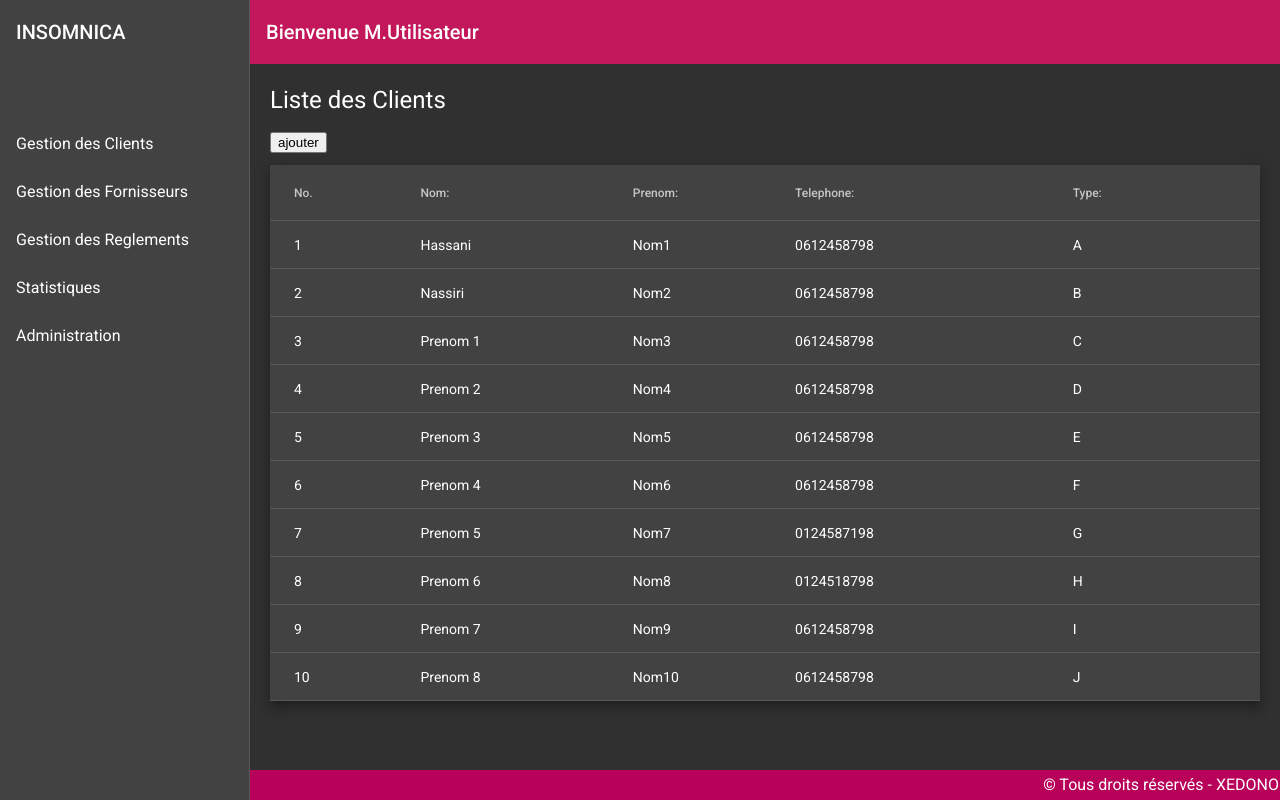
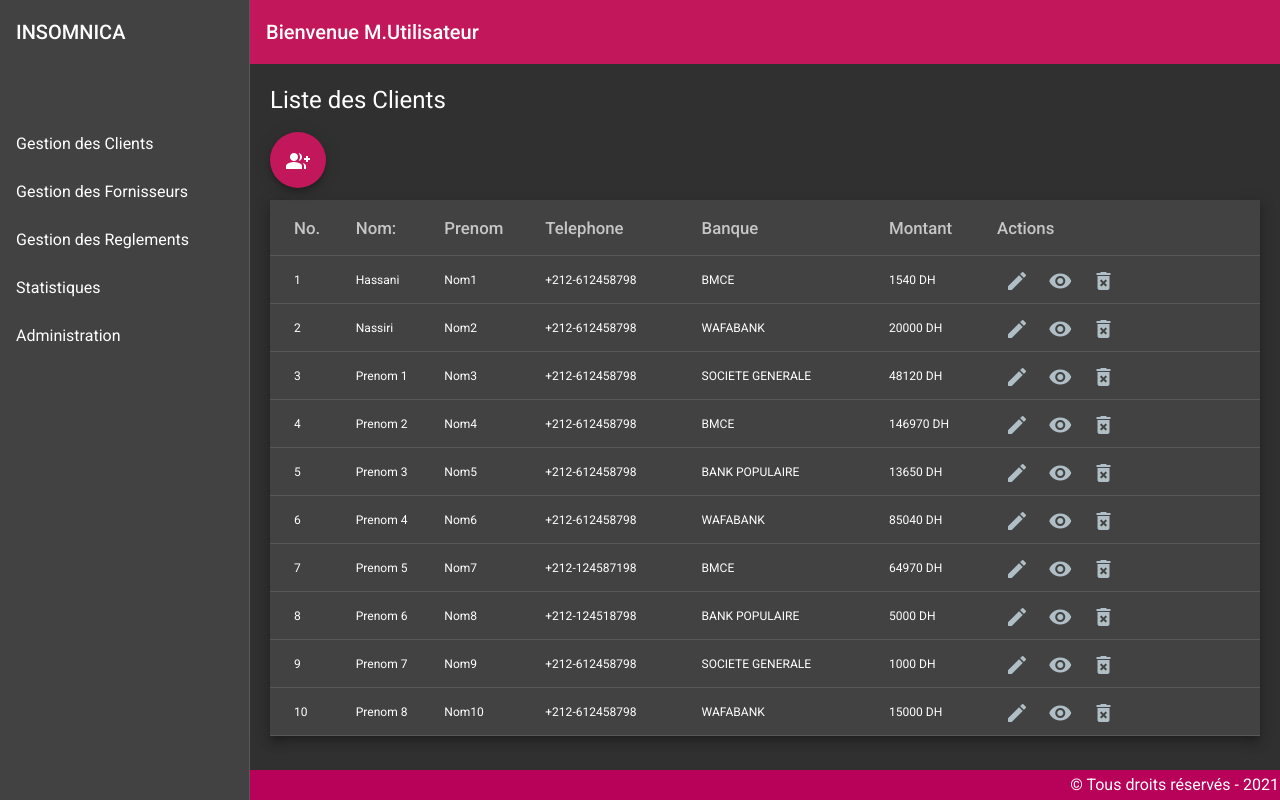
Before and after one commit to XEDONO/Paiement, an Angular app: page /clients in a window 1280 px wide. Built offline with nearby package versions, Linux system fonts and the light colour scheme.

Commit message:
added action buttons

```diff
--- a/src/app/app.module.ts
+++ b/src/app/app.module.ts
@@ -17,8 +17,11 @@ import { ClientsComponent } from './clients/clients.component';
 import { MatGridListModule } from '@angular/material/grid-list';
 import { MatCardModule } from '@angular/material/card';
 import { MatMenuModule } from '@angular/material/menu';
-import { MatTableModule } from '@angular/material/table'
+import { MatTableModule } from '@angular/material/table';
 
+const MaterialComponents=[
+  MatButtonModule
+];
 @NgModule({
   declarations: [
     AppComponent,
--- a/src/app/clients/clients.component.css
+++ b/src/app/clients/clients.component.css
@@ -44,3 +44,15 @@
   text-align: center;
   font-weight: bold;
 }
+th{
+  font-size: 120%;
+  text-align: center;
+}
+td{
+  font-size: 86%;
+
+}
+button{
+  position: center;
+  margin-right: 0.2rem;
+}
--- a/src/app/clients/clients.component.html
+++ b/src/app/clients/clients.component.html
@@ -8,7 +8,11 @@
         </mat-card-header>
 
           <div>
-            <button>ajouter</button>
+            <div>
+              <span></span>
+            <button mat-fab color="primary" aria-label="Ajouter un Client">
+              <mat-icon>group_add</mat-icon>
+            </button></div>
 <p></p>
             <table mat-table #table [dataSource]="dataSource" class="mat-elevation-z8 demo-table">
               <!-- Position Column -->
@@ -26,20 +30,42 @@
 
 
               <ng-container matColumnDef="prenom">
-                <th mat-header-cell *matHeaderCellDef> Prenom: </th>
+                <th mat-header-cell *matHeaderCellDef> Prenom </th>
                 <td mat-cell *matCellDef="let element"> {{element.prenom}} </td>
               </ng-container>
 
               <!-- Weight Column -->
               <ng-container matColumnDef="weight">
-                <th mat-header-cell *matHeaderCellDef> Telephone: </th>
-                <td mat-cell *matCellDef="let element"> 0{{element.tel}} </td>
+                <th mat-header-cell *matHeaderCellDef> Telephone </th>
+                <td mat-cell *matCellDef="let element"> +212-{{element.tel}} </td>
               </ng-container>
 
               <!-- Symbol Column -->
-              <ng-container matColumnDef="symbol">
-                <th mat-header-cell *matHeaderCellDef> Type: </th>
-                <td mat-cell *matCellDef="let element"> {{element.symbol}} </td>
+              <ng-container matColumnDef="bank">
+                <th mat-header-cell *matHeaderCellDef> Banque </th>
+                <td mat-cell *matCellDef="let element"> {{element.bank}} </td>
+              </ng-container>
+
+              <ng-container matColumnDef="plafond">
+                <th mat-header-cell *matHeaderCellDef> Montant </th>
+                <td mat-cell *matCellDef="let element"> {{element.plafond}} DH </td>
+              </ng-container>
+
+              <ng-container matColumnDef="action">
+                <th mat-header-cell *matHeaderCellDef> Actions </th>
+                <td mat-cell *matCellDef="let element">
+                  <button mat-icon-button color="accent" aria-label="Editer">
+                    <mat-icon>edit</mat-icon>
+                  </button>
+                  <button mat-icon-button color="accent" aria-label="">
+                    <mat-icon>remove_red_eye</mat-icon>
+                  </button>
+                  <button mat-icon-button color="accent" aria-label="Ajouter un Client">
+                    <mat-icon>delete_forever</mat-icon>
+                  </button>
+
+
+                </td>
               </ng-container>
 
               <tr mat-header-row *matHeaderRowDef="displayedColumns"></tr>
--- a/src/app/clients/clients.component.ts
+++ b/src/app/clients/clients.component.ts
@@ -6,20 +6,21 @@ export interface PeriodicElement {
   prenom: string;
   position: number;
   tel: number;
-  symbol: string;
+  bank: string;
+  plafond:number;
 }
 
 const ELEMENT_DATA: PeriodicElement[] = [
-  {position: 1, name: 'Hassani',prenom:'Nom1', tel:612458798, symbol: 'A'},
-  {position: 2, name: 'Nassiri', prenom:'Nom2',tel: 612458798, symbol: 'B'},
-  {position: 3, name: 'Prenom 1', prenom:'Nom3',tel: 612458798, symbol: 'C'},
-  {position: 4, name: 'Prenom 2', prenom:'Nom4',tel: 612458798, symbol: 'D'},
-  {position: 5, name: 'Prenom 3', prenom:'Nom5',tel: 612458798, symbol: 'E'},
-  {position: 6, name: 'Prenom 4', prenom:'Nom6',tel: 612458798, symbol: 'F'},
-  {position: 7, name: 'Prenom 5', prenom:'Nom7',tel: 124587198 ,symbol: 'G'},
-  {position: 8, name: 'Prenom 6', prenom:'Nom8',tel: 124518798, symbol: 'H'},
-  {position: 9, name: 'Prenom 7', prenom:'Nom9',tel: 612458798, symbol: 'I'},
-  {position: 10, name:'Prenom 8', prenom:'Nom10',tel: 612458798, symbol: 'J'},
+  {position: 1, name: 'Hassani',prenom:'Nom1', tel:612458798, bank: 'BMCE',plafond:1540},
+  {position: 2, name: 'Nassiri', prenom:'Nom2',tel: 612458798, bank: 'WAFABANK',plafond:20000},
+  {position: 3, name: 'Prenom 1', prenom:'Nom3',tel: 612458798, bank: 'SOCIETE GENERALE',plafond:48120},
+  {position: 4, name: 'Prenom 2', prenom:'Nom4',tel: 612458798, bank: 'BMCE',plafond:146970},
+  {position: 5, name: 'Prenom 3', prenom:'Nom5',tel: 612458798, bank: 'BANK POPULAIRE',plafond:13650},
+  {position: 6, name: 'Prenom 4', prenom:'Nom6',tel: 612458798, bank: 'WAFABANK',plafond:85040},
+  {position: 7, name: 'Prenom 5', prenom:'Nom7',tel: 124587198 ,bank: 'BMCE',plafond:64970},
+  {position: 8, name: 'Prenom 6', prenom:'Nom8',tel: 124518798, bank: 'BANK POPULAIRE',plafond:5000},
+  {position: 9, name: 'Prenom 7', prenom:'Nom9',tel: 612458798, bank: 'SOCIETE GENERALE',plafond:1000},
+  {position: 10, name:'Prenom 8', prenom:'Nom10',tel: 612458798, bank: 'WAFABANK',plafond:15000},
 
 
 
@@ -52,7 +53,7 @@ export class ClientsComponent {
       ];
     })
   );
-  displayedColumns: string[] = ['number', 'name', 'prenom', 'weight','symbol',];
+  displayedColumns: string[] = ['number', 'name', 'prenom', 'weight','bank','plafond','action'];
   dataSource = ELEMENT_DATA;
 
   constructor(private breakpointObserver: BreakpointObserver) {
--- a/src/app/footer/footer.component.html
+++ b/src/app/footer/footer.component.html
@@ -1 +1 @@
-<h3>© Tous droits réservés - XEDONO</h3>
+<h3>© Tous droits réservés - 2021</h3>
```
